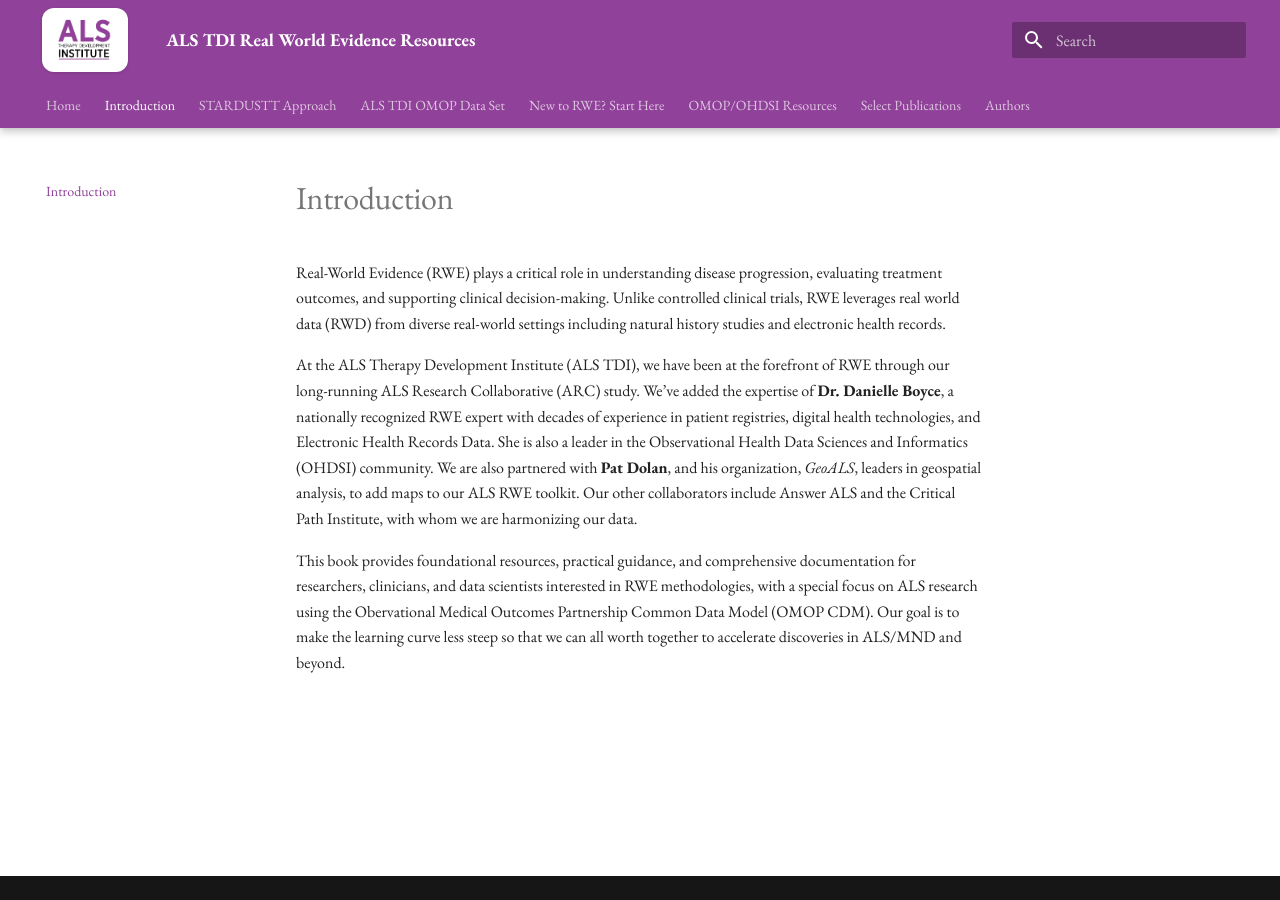
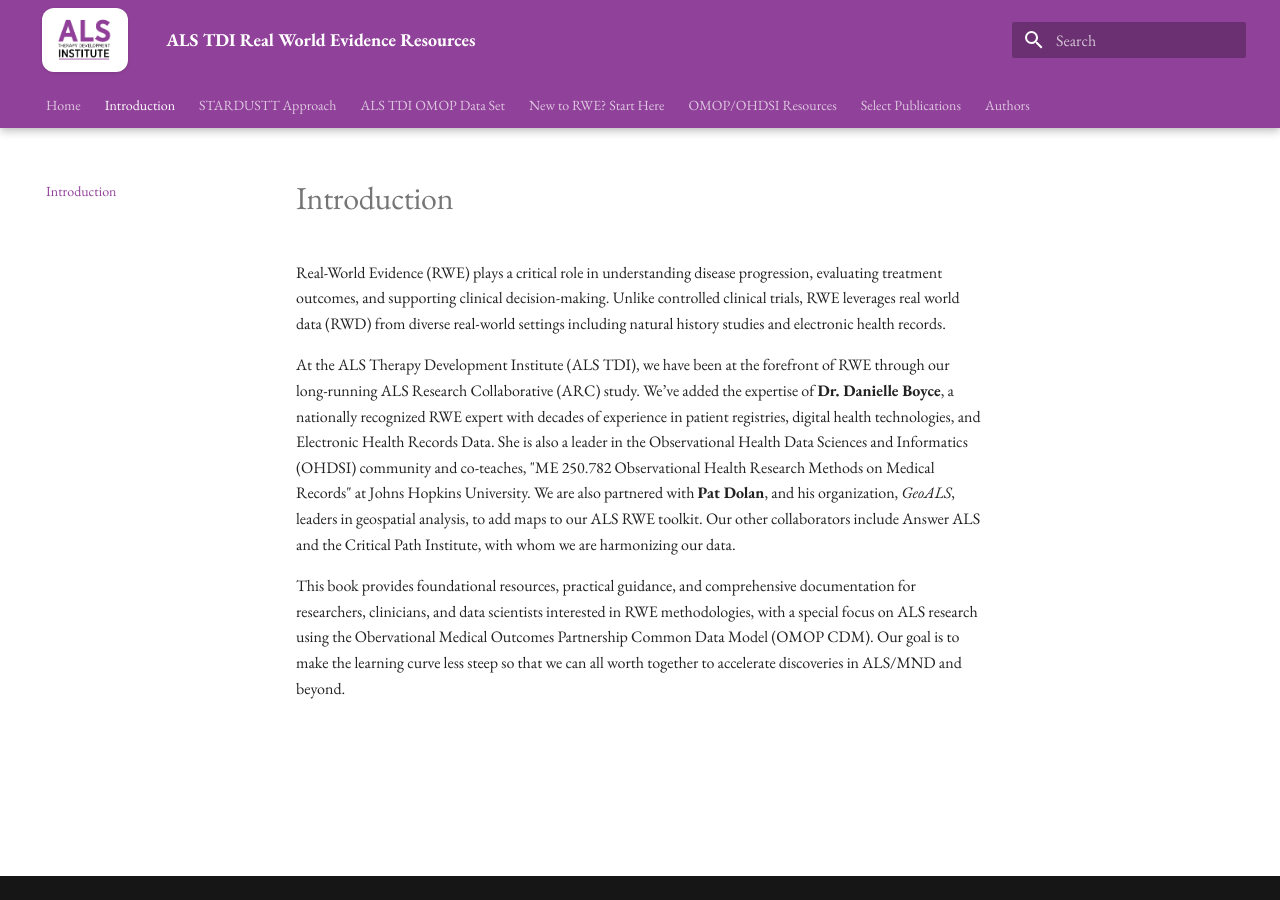
Before and after one commit to ALSTDI/ALS-RWE, an MkDocs documentation site: the page built from docs/introduction.md, in a window 1280 px wide. Built offline with MkDocs 1.6.1 and Material for MkDocs 9.7.7, drawn with Linux system fonts in a browser that asks for light colours.

Commit message:
updating intro

```diff
--- a/docs/introduction.md
+++ b/docs/introduction.md
@@ -6,6 +6,6 @@
 
 Real-World Evidence (RWE) plays a critical role in understanding disease progression, evaluating treatment outcomes, and supporting clinical decision-making. Unlike controlled clinical trials, RWE leverages real world data (RWD) from diverse real-world settings including natural history studies and electronic health records.
 
-At the ALS Therapy Development Institute (ALS TDI), we have been at the forefront of RWE through our long-running ALS Research Collaborative (ARC) study. We’ve added the expertise of **Dr. Danielle Boyce**, a nationally recognized RWE expert with decades of experience in patient registries, digital health technologies, and Electronic Health Records Data.  She is also a leader in the Observational Health Data Sciences and Informatics (OHDSI) community. We are also partnered with **Pat Dolan**, and his organization, *GeoALS*, leaders in geospatial analysis, to add maps to our ALS RWE toolkit.  Our other collaborators include Answer ALS and the Critical Path Institute, with whom we are harmonizing our data.
+At the ALS Therapy Development Institute (ALS TDI), we have been at the forefront of RWE through our long-running ALS Research Collaborative (ARC) study. We’ve added the expertise of **Dr. Danielle Boyce**, a nationally recognized RWE expert with decades of experience in patient registries, digital health technologies, and Electronic Health Records Data.  She is also a leader in the Observational Health Data Sciences and Informatics (OHDSI) community and co-teaches, "ME 250.782 Observational Health Research Methods on Medical Records" at Johns Hopkins University. We are also partnered with **Pat Dolan**, and his organization, *GeoALS*, leaders in geospatial analysis, to add maps to our ALS RWE toolkit.  Our other collaborators include Answer ALS and the Critical Path Institute, with whom we are harmonizing our data.
 
 This book provides foundational resources, practical guidance, and comprehensive documentation for researchers, clinicians, and data scientists interested in RWE methodologies, with a special focus on ALS research using the Obervational Medical Outcomes Partnership Common Data Model (OMOP CDM). Our goal is to make the learning curve less steep so that we can all worth together to accelerate discoveries in ALS/MND and beyond.
```
Also changed, not shown: site/introduction/index.html, site/search/search_index.json.
